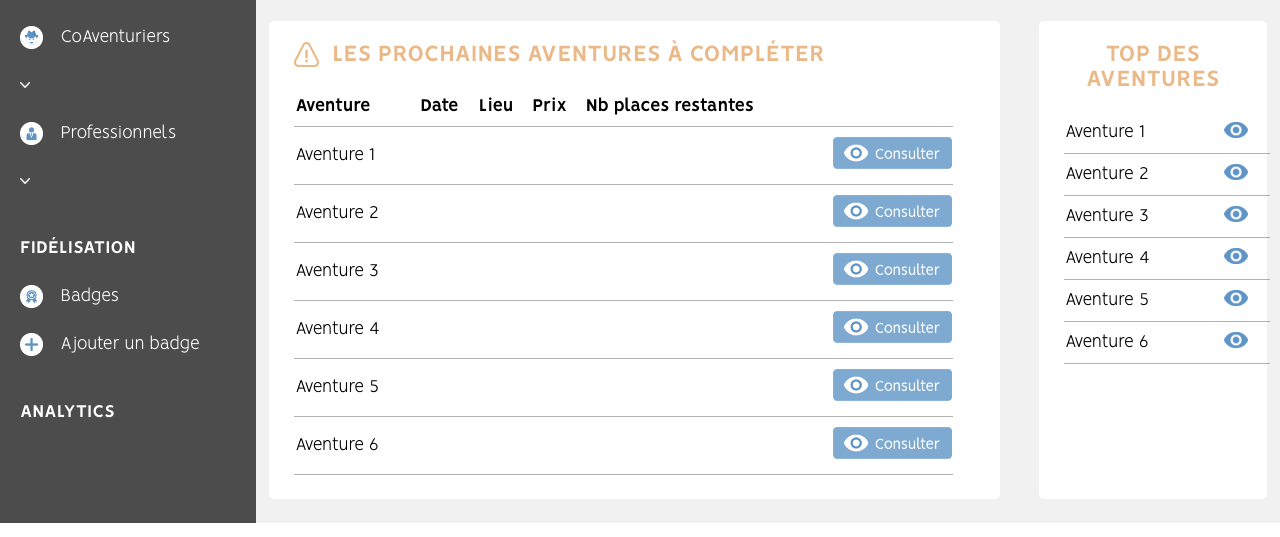
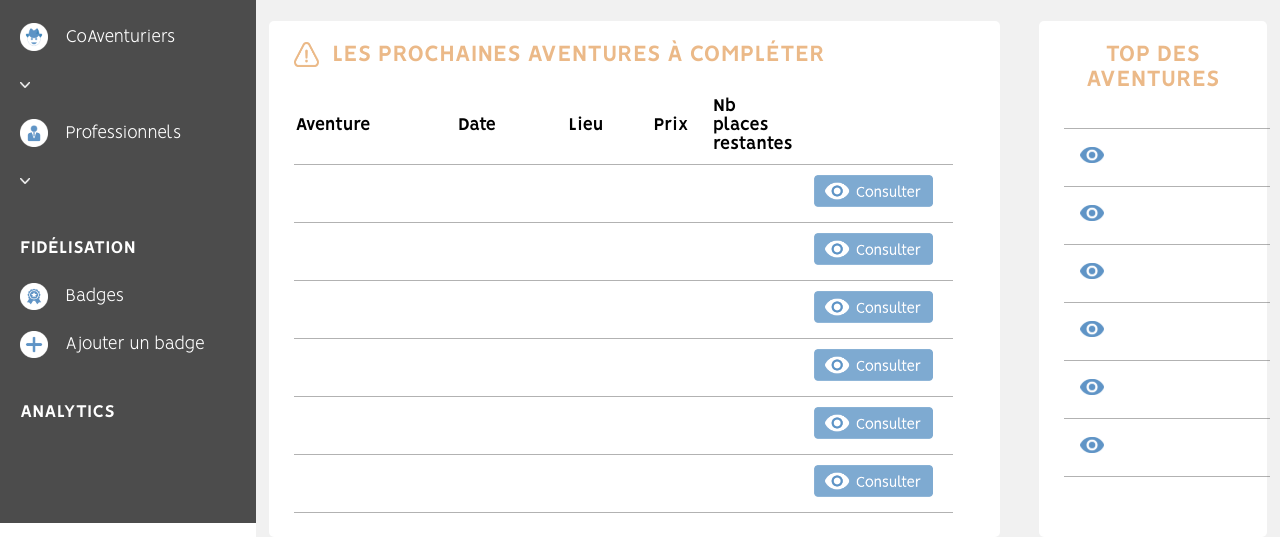
Before and after one commit to Mathilde-Garin/crm-coaventure, a website built with Parcel: page index.html in a window 1280 px wide. Shown: the part 277-814 px from the top of the page. Built offline with nearby package versions, Linux system fonts and the light colour scheme; no server answers.

Commit message:
maj html/css + ajout js

```diff
--- a/index.html
+++ b/index.html
@@ -91,7 +91,7 @@
       </nav>
 
 
-<!--------------------------- CONTENU -------------------------->
+<!--------------------------- CONTENU - PARTIE DROITE -------------------------->
       <section>
 
   <!-- ********************* 1 - FOCUS CHIFFRES ********************* -->
@@ -139,56 +139,56 @@
                 </thead>
 
                 <tr>
-                  <td>Aventure 1</td>
-                  <td></td>
-                  <td></td>
-                  <td></td>
-                  <td></td>
+                  <td class="nom"></td>
+                  <td class="date"></td>
+                  <td class="lieu"></td>
+                  <td class="prix"></td>
+                  <td class="nbplaces"></td>
                   <td class="buttonConsulter"><img src="./img/bouton-consulter-bleu.png"></td>
                 </tr>
 
                 <tr>
-                  <td>Aventure 2</td>
-                  <td></td>
-                  <td></td>
-                  <td></td>
-                  <td></td>
+                  <td class="nom"></td>
+                  <td class="date"></td>
+                  <td class="lieu"></td>
+                  <td class="prix"></td>
+                  <td class="nbplaces"></td>
                   <td class="buttonConsulter"><img src="./img/bouton-consulter-bleu.png"></td>
                 </tr>
 
                 <tr>
-                  <td>Aventure 3</td>
-                  <td></td>
-                  <td></td>
-                  <td></td>
-                  <td></td>
+                  <td class="nom"></td>
+                  <td class="date"></td>
+                  <td class="lieu"></td>
+                  <td class="prix"></td>
+                  <td class="nbplaces"></td>
                   <td class="buttonConsulter"><img src="./img/bouton-consulter-bleu.png"></td>
                 </tr>
 
                 <tr>
-                  <td>Aventure 4</td>
-                  <td></td>
-                  <td></td>
-                  <td></td>
-                  <td></td>
+                  <td class="nom"></td>
+                  <td class="date"></td>
+                  <td class="lieu"></td>
+                  <td class="prix"></td>
+                  <td class="nbplaces"></td>
                   <td class="buttonConsulter"><img src="./img/bouton-consulter-bleu.png"></td>
                 </tr>
 
                 <tr>
-                  <td>Aventure 5</td>
-                  <td></td>
-                  <td></td>
-                  <td></td>
-                  <td></td>
+                  <td class="nom"></td>
+                  <td class="date"></td>
+                  <td class="lieu"></td>
+                  <td class="prix"></td>
+                  <td class="nbplaces"></td>
                   <td class="buttonConsulter"><img src="./img/bouton-consulter-bleu.png"></td>
                 </tr>
 
                 <tr>
-                  <td>Aventure 6</td>
-                  <td></td>
-                  <td></td>
-                  <td></td>
-                  <td></td>
+                  <td class="nom"></td>
+                  <td class="date"></td>
+                  <td class="lieu"></td>
+                  <td class="prix"></td>
+                  <td class="nbplaces"></td>
                   <td class="buttonConsulter"><img src="./img/bouton-consulter-bleu.png"></td>
                 </tr>
 
@@ -201,38 +201,38 @@
   <!-- ********************* 3 - TOP RESERVATIONS ********************* -->
 
           <div id="topAventures">
-            <h2>Top des aventures</h2>
+            <h2>Top des<Br>aventures</h2>
 
             <div>
-              <table id="tableNextAventures">
+              <table id="tableTopAventures">
 
                 <tr>
-                  <td>Aventure 1</td>
+                  <td class="topAventure"></td>
                   <td class="buttonConsulterOeil"><img src="./img/oeil-bleu.png"></td>
                 </tr>
 
                 <tr>
-                  <td>Aventure 2</td>
+                  <td class="topAventure"></td>
                   <td class="buttonConsulterOeil"><img src="./img/oeil-bleu.png"></td>
                 </tr>
 
                 <tr>
-                  <td>Aventure 3</td>
+                  <td class="topAventure"></td>
                   <td class="buttonConsulterOeil"><img src="./img/oeil-bleu.png"></td>
                 </tr>
 
                 <tr>
-                  <td>Aventure 4</td>
+                  <td class="topAventure"></td>
                   <td class="buttonConsulterOeil"><img src="./img/oeil-bleu.png"></td>
                 </tr>
 
                 <tr>
-                  <td>Aventure 5</td>
+                  <td class="topAventure"></td>
                   <td class="buttonConsulterOeil"><img src="./img/oeil-bleu.png"></td>
                 </tr>
 
                 <tr>
-                  <td>Aventure 6</td>
+                  <td class="topAventure"></td>
                   <td class="buttonConsulterOeil"><img src="./img/oeil-bleu.png"></td>
                 </tr>
 
@@ -247,8 +247,7 @@
 
 <!--------------------------- SCRIPTS JS -------------------------->
 
-<script src="./js/ca.js"></script>
-<script src="./js/coaventurier.js"></script>
+<script src="./js/ajax.js"></script>
 <script src="https://ajax.googleapis.com/ajax/libs/jquery/1.10.2/jquery.min.js"></script>
 <script src="./js/jquery.simpleAccordion.js"></script>
 <script>
--- /dev/null
+++ b/js/ajax.js
@@ -0,0 +1,104 @@
+/* ********************** RECUPERATION & AFFICHAGE BASE DE DONNEES ********************** */
+
+const url = "https://app.ticketmaster.com/discovery/v2/events.json?countryCode=US&apikey=An2aDx3J6TyOYREptmGLvsEmz08OUwR1";
+
+
+// Appel Ajax pour récupérer la base de données
+
+async function recupererData() {
+    let response = await fetch(url);
+    let data = await response.json();
+    var tableauAventure = data._embedded.events;
+    console.log(data);
+
+
+
+    // Fonction pour afficher les données des aventures dans le tableau
+
+    function afficherAventure() {
+        for (let i=0 ; i < 6 ; i++) {
+            document.querySelectorAll(".nom")[i].innerHTML = tableauAventure[i].name;   //Affichage noms des aventures
+            document.querySelectorAll(".date")[i].innerHTML = tableauAventure[i].dates.start.localDate;     // Affichage dates des aventures
+            document.querySelectorAll(".lieu")[i].innerHTML = tableauAventure[i]._embedded.venues[0].city.name;   //Affichage lieux des aventures
+            document.querySelectorAll(".nbplaces")[i].innerHTML = tableauAventure[i]._embedded.venues[0].upcomingEvents._total;   //Affichage nombres de places des aventures
+
+            // Fonction pour prix car pas présent partout
+            if (tableauAventure[i].priceRanges === undefined) {
+                document.querySelectorAll(".prix")[i].innerHTML = "Gratuit";   //Affichage "gratuit" si pas de prix dans BDD
+
+            } else {
+                document.querySelectorAll(".prix")[i].innerHTML = tableauAventure[i].priceRanges[0].min;   //Affichage prix des aventures
+            }
+        }
+    }
+    afficherAventure();
+
+
+ // Fonction pour afficher les données dans le tableau Top Aventures
+
+    function afficherTopAventures() {
+
+        var tableTruc =[name="", textid=""];
+
+        // Récupérer index & texte de l'id pour faire un tri
+        for (let i=0 ; i < tableauAventure.length ; i++) {
+            if (tableauAventure[i].promoter !== undefined) {
+                 tableTruc.push([tableauAventure[i].name, tableauAventure[i].promoter.id]);
+            }
+        }
+
+        // Trier tableTruc du plus grand au plus petit selon son textid
+
+
+        function compare (a,b) {
+
+                const topA = a.texteid();
+                const topB = b.texteid();
+
+                let comparison = 0;
+                if (topA > topB) {
+                    comparison = 1;
+                } else if (topA < topB) {
+                     comparison = -1;
+                } else {
+                    comparison = 1;
+                }
+                return comparison;
+
+        }
+
+            console.log(tableTruc.sort(compare));
+
+
+               // document.querySelectorAll(".topAventure")[i].innerHTML = tableauAventure[i].promoter.id;
+
+    console.log(tableTruc);
+
+    }
+    afficherTopAventures();
+
+
+// Fonction pour afficher les données dans le tableau Top Aventures
+
+    // function compare (a,b) {
+    //     if (tableauAventure.promoter !== undefined) {
+    //         const topA = a.promoter.id();
+    //         const topB = b.promoter.id();
+
+    //         let comparison = 0;
+    //         if (topA > topB) {
+    //             comparison = 1;
+    //         } else if (topA < topB) {
+    //             comparison = -1;
+    //         } else {
+    //             comparison = 1;
+    //         }
+    //         return comparison;
+    //     }
+    // }
+
+    // console.log(tableauAventure.sort(compare));
+
+}
+
+recupererData();
--- a/js/ca.js
+++ /dev/null
@@ -1 +0,0 @@
-/* FONCTION CALCUL DU CA */
--- a/js/coaventurier.js
+++ /dev/null
@@ -1 +0,0 @@
-/* FONCTION SUIVI DES COAVENTURIERS */
--- a/styles.css
+++ b/styles.css
@@ -77,7 +77,7 @@ li a {
 }
 
 li img {
-    width: 23px;
+    width: 28px;
     height: auto;
     margin-right: 1vw;
     vertical-align: middle;
@@ -107,7 +107,7 @@ li img {
 }
 
 
-/* ////////////////////////////////// CONTENU ////////////////////////////////// */
+/* ////////////////////////////////// CONTENU - PARTIE ////////////////////////////////// */
 
 section {
     background-color: rgba(215,214,214,0.35);
@@ -171,7 +171,7 @@ section {
 
 /* TABLEAU PROCHAINES AVENTURES */
 
-#tableNextAventures {
+#tableNextAventures, #tableTopAventures {
     width: 90%;
     margin-left: 2vw;
     margin-right: 2vw;
@@ -184,10 +184,28 @@ section {
     border-bottom: solid 1px rgba(0,0,0,0.3);
     padding-top: 10px;
     padding-bottom: 10px;
+    padding-right: 20px;
 }
 
 thead {
     font-weight: bold;
+}
+
+.lieu, .nbplaces {
+    width: 5vw;
+}
+
+.date {
+    width: 7vw;
+}
+
+.prix {
+    width: 3vw;
+}
+
+
+.nbplaces {
+    text-align: center;
 }
 
 .buttonConsulter {
@@ -217,4 +235,12 @@ thead {
 #topAventures h2 {
     text-align: center;
     margin-left: 0;
+    margin-bottom: 4.5vh;
 }
+
+#tableTopAventures td {
+    border-top: solid 1px rgba(0,0,0,0.3);
+    border-bottom: solid 1px rgba(0,0,0,0.3);
+    padding-top: 18px;
+    padding-bottom: 18px;
+}
```
Also changed, not shown: package.json (added, +18 -0 lines).
